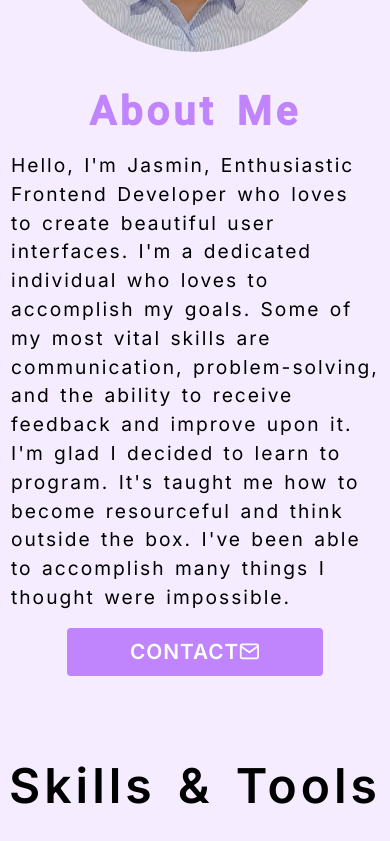
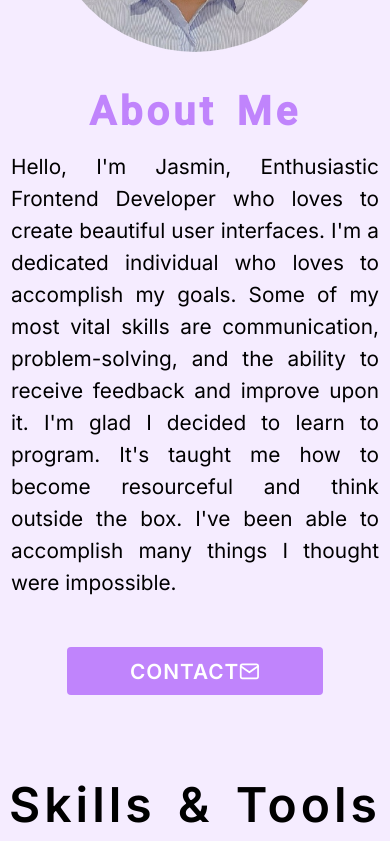
Before and after one commit to Jasminvillatoro/Jasmin-Portfolio, a React (Create React App) app: page / in a window 390 px wide. Shown: the part 1156-1997 px from the top of the page. Built offline with nearby package versions, Linux system fonts and the light colour scheme.

Commit message:
about section paragraph text edits

```diff
--- a/src/styles.css
+++ b/src/styles.css
@@ -526,10 +526,14 @@ footer {
   }
 
   .about-p {
-    font-size: 1.2rem;
-    line-height: 1.8rem;
+    text-align: justify;
+    font-size: 1.3rem;
+    word-spacing: 0;
+    letter-spacing: 0;
   }
+
   .contact-btn {
+    margin: 2rem 0 0 0;
     height: 3rem;
     width: 16rem;
   }
```
